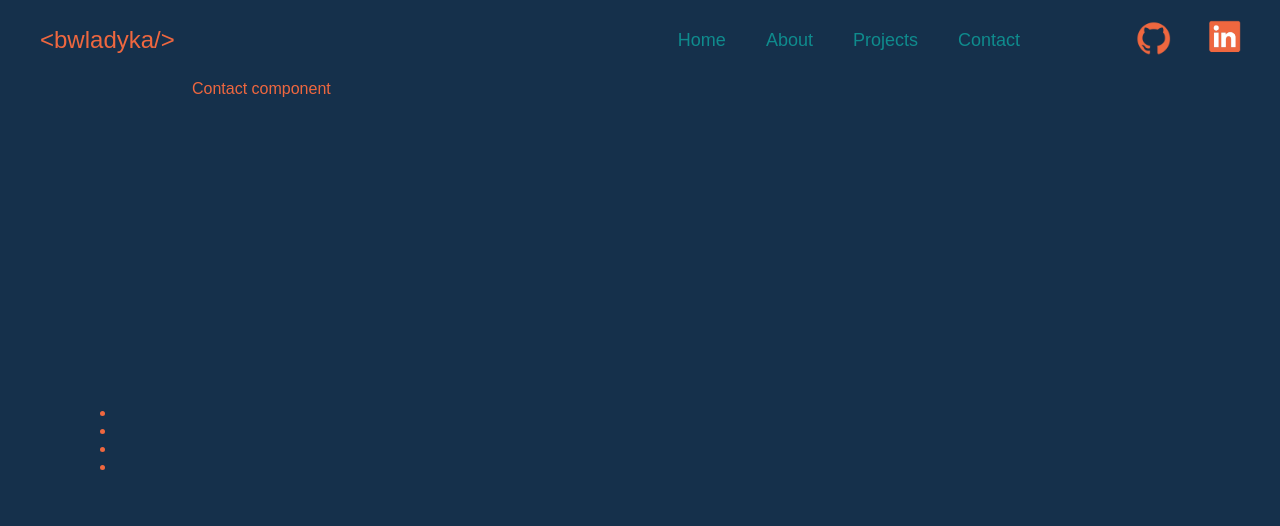
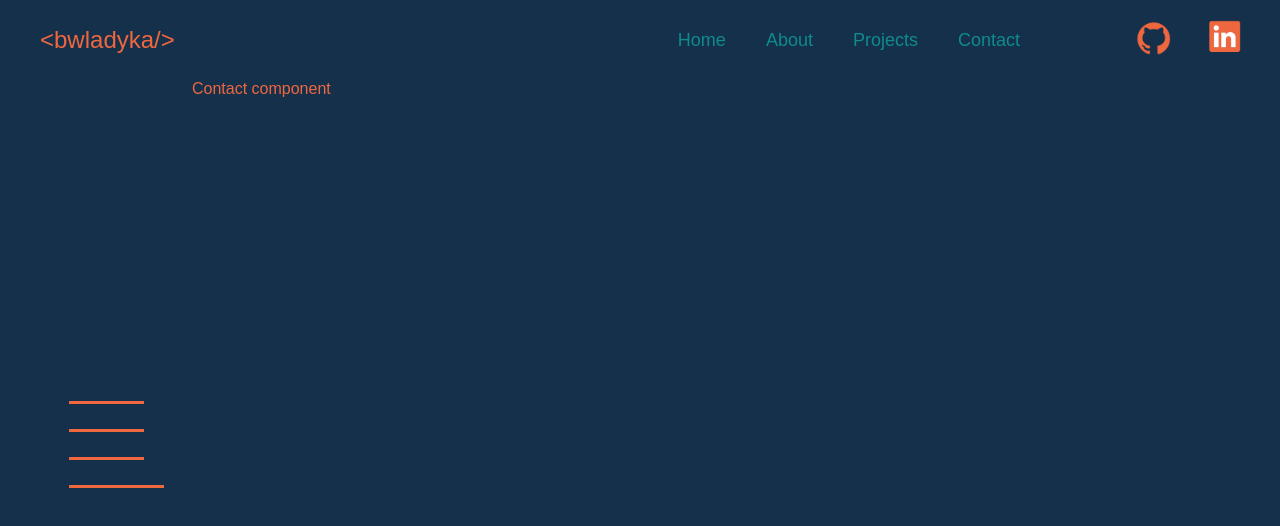
Before and after one commit to AlienQbw/portfolio-react, a React (Create React App) app: page /contact in a window 1280 px wide. Shown: the top 526 px of the page. Built offline with nearby package versions, Linux system fonts and the light colour scheme.

Commit message:
aside styling plus functionality

```diff
--- a/src/components/organisms/Aside/Aside.js
+++ b/src/components/organisms/Aside/Aside.js
@@ -1,13 +1,43 @@
+import { Link, useLocation } from 'react-router-dom';
 import { Wrapper } from './Aside.styles';
 
 const Aside = () => {
+  const location = useLocation().pathname;
   return (
-    <Wrapper>
+    <Wrapper location={location}>
       <ul>
-        <li className="aside-line"></li>
-        <li className="aside-line"></li>
-        <li className="aside-line"></li>
-        <li className="aside-line"></li>
+        <Link to="/">
+          <li className={location === '/' ? 'aside-line active' : 'aside-line'}>
+            home
+          </li>
+        </Link>
+        <Link to="/about">
+          <li
+            className={
+              location === '/about' ? 'aside-line active' : 'aside-line'
+            }
+          >
+            about
+          </li>
+        </Link>
+        <Link to="/projects">
+          <li
+            className={
+              location === '/projects' ? 'aside-line active' : 'aside-line'
+            }
+          >
+            projects
+          </li>
+        </Link>
+        <Link to="/contact">
+          <li
+            className={
+              location === '/contact' ? 'aside-line active' : 'aside-line'
+            }
+          >
+            contact
+          </li>
+        </Link>
       </ul>
     </Wrapper>
   );
--- a/src/components/organisms/Aside/Aside.styles.js
+++ b/src/components/organisms/Aside/Aside.styles.js
@@ -9,4 +9,30 @@ export const Wrapper = styled.div`
   width: 15vw;
   background-color: gray;
   background: transparent;
+
+  li {
+    list-style-type: none;
+  }
+  .aside-line {
+    position: relative;
+    color: transparent;
+    transition: 1s;
+    font-size: ${({ theme }) => theme.fontSize.m};
+  }
+  .aside-line:hover {
+    color: ${({ theme }) => theme.colors.links};
+  }
+  .aside-line:after {
+    content: '';
+    position: absolute;
+    width: 75px;
+    height: 3px;
+    background-color: ${({ theme }) => theme.colors.orange};
+    top: 17px;
+    left: -5px;
+    transition: 1s;
+  }
+  .active:after {
+    width: 95px;
+  }
 `;
```
